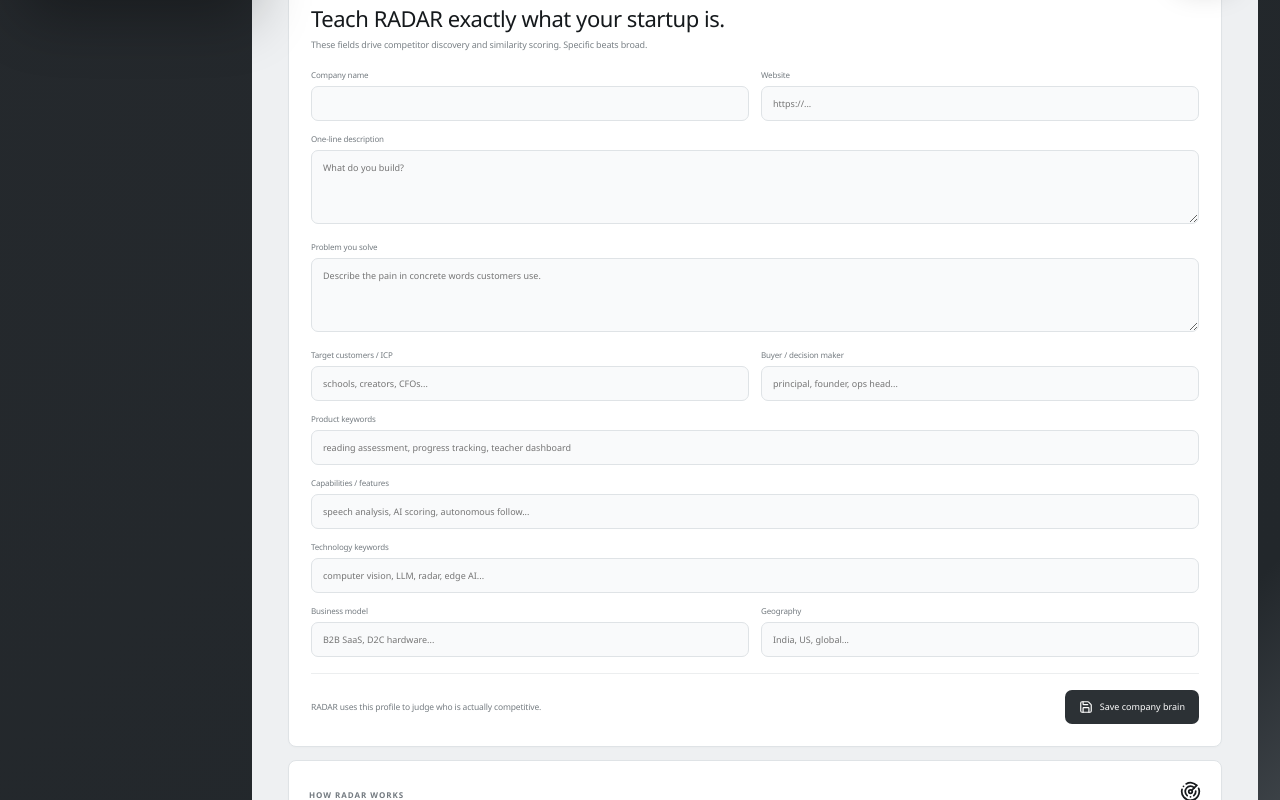
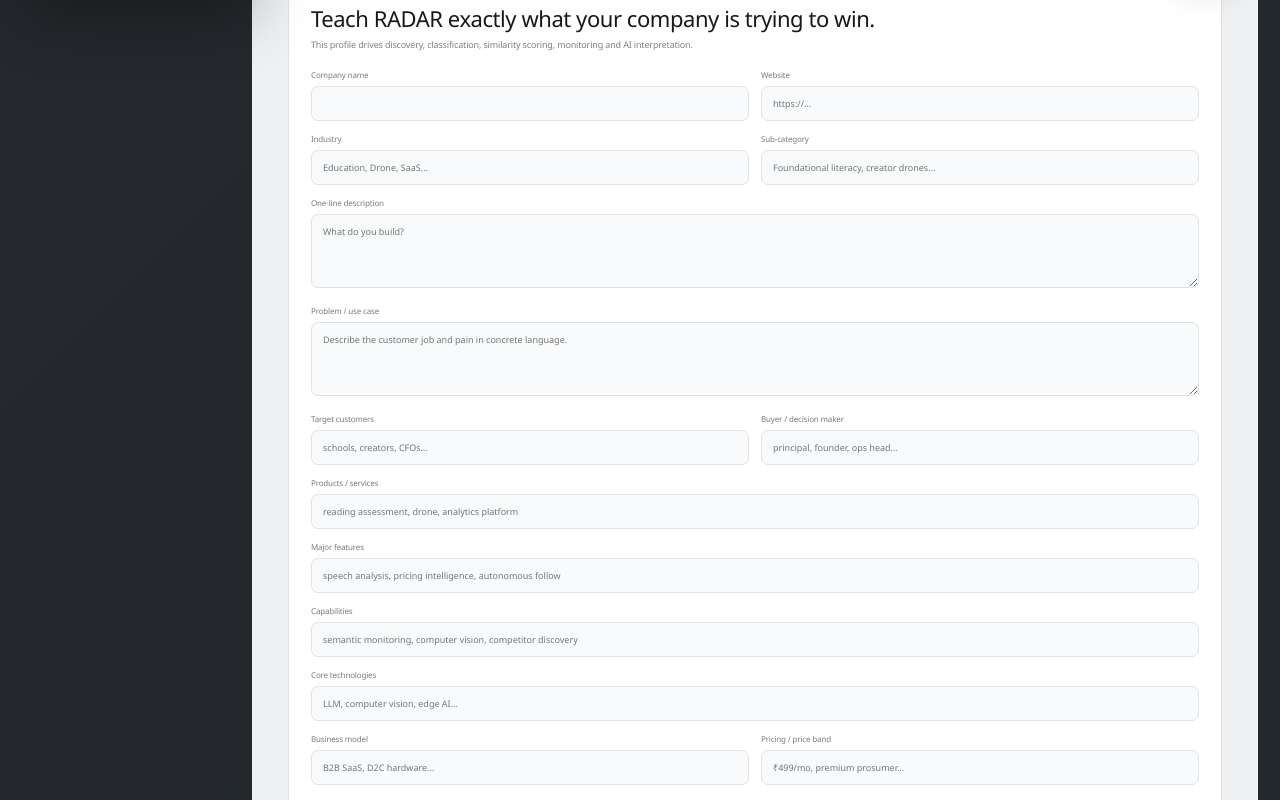
Before and after one commit to abitss/radar_1, a Next.js app: page /settings in a window 1280 px wide. Shown: the part 780-1580 px from the top of the page. Built offline with nearby package versions, Linux system fonts and the light colour scheme; no server answers.

Commit message:
feat: align Company Brain form to product blueprint

```diff
--- a/components/startup-profile-form.tsx
+++ b/components/startup-profile-form.tsx
@@ -7,17 +7,23 @@ type Workspace = {
   name: string;
   website?: string;
   description?: string;
+  industry?: string;
+  sub_category?: string;
   problem_statement?: string;
   target_customers?: string;
   buyer?: string;
   product_keywords?: string[];
   capability_keywords?: string[];
   technology_keywords?: string[];
+  major_features?: string[];
   geography?: string;
   business_model?: string;
+  pricing_context?: string;
+  positioning?: string;
+  public_team_facts?: string;
 };
 
-const empty: Workspace = { name: "Your Company", product_keywords: [], capability_keywords: [], technology_keywords: [] };
+const empty: Workspace = { name: "Your Company", product_keywords: [], capability_keywords: [], technology_keywords: [], major_features: [] };
 
 export function StartupProfileForm() {
   const [form, setForm] = useState<Workspace>(empty);
@@ -32,10 +38,7 @@ export function StartupProfileForm() {
     });
   }, []);
 
-  function set<K extends keyof Workspace>(key: K, value: Workspace[K]) {
-    setForm(prev => ({ ...prev, [key]: value }));
-  }
-
+  function set<K extends keyof Workspace>(key: K, value: Workspace[K]) { setForm(prev => ({ ...prev, [key]: value })); }
   function csv(value?: string[]) { return (value || []).join(", "); }
   function split(value: string) { return value.split(",").map(v=>v.trim()).filter(Boolean); }
 
@@ -43,27 +46,33 @@ export function StartupProfileForm() {
     e.preventDefault();
     setSaving(true); setMessage("Saving company brain...");
     const res = await fetch("/api/radar/workspace", { method:"PATCH", headers:{"Content-Type":"application/json"}, body:JSON.stringify(form) });
-    setMessage(res.ok ? "Saved. New scans will use this company profile." : "Could not save profile.");
+    setMessage(res.ok ? "Saved. Discovery, scoring and briefings will use this Company Brain." : "Could not save profile.");
     setSaving(false);
   }
 
   if (loading) return <div className="panel founder-panel">Loading startup profile...</div>;
 
   return <form className="panel startup-profile-form" onSubmit={save}>
-    <div className="startup-profile-head"><div><span>COMPANY BRAIN</span><h2>Teach RADAR exactly what your startup is.</h2><p>These fields drive competitor discovery and similarity scoring. Specific beats broad.</p></div><ShieldCheck size={22}/></div>
+    <div className="startup-profile-head"><div><span>COMPANY BRAIN</span><h2>Teach RADAR exactly what your company is trying to win.</h2><p>This profile drives discovery, classification, similarity scoring, monitoring and AI interpretation.</p></div><ShieldCheck size={22}/></div>
     <div className="startup-form-grid">
       <label><span>Company name</span><input value={form.name || ""} onChange={e=>set("name",e.target.value)} /></label>
       <label><span>Website</span><input value={form.website || ""} onChange={e=>set("website",e.target.value)} placeholder="https://..." /></label>
+      <label><span>Industry</span><input value={form.industry || ""} onChange={e=>set("industry",e.target.value)} placeholder="Education, Drone, SaaS..." /></label>
+      <label><span>Sub-category</span><input value={form.sub_category || ""} onChange={e=>set("sub_category",e.target.value)} placeholder="Foundational literacy, creator drones..." /></label>
       <label className="wide"><span>One-line description</span><textarea value={form.description || ""} onChange={e=>set("description",e.target.value)} placeholder="What do you build?" /></label>
-      <label className="wide"><span>Problem you solve</span><textarea value={form.problem_statement || ""} onChange={e=>set("problem_statement",e.target.value)} placeholder="Describe the pain in concrete words customers use." /></label>
-      <label><span>Target customers / ICP</span><input value={form.target_customers || ""} onChange={e=>set("target_customers",e.target.value)} placeholder="schools, creators, CFOs..." /></label>
+      <label className="wide"><span>Problem / use case</span><textarea value={form.problem_statement || ""} onChange={e=>set("problem_statement",e.target.value)} placeholder="Describe the customer job and pain in concrete language." /></label>
+      <label><span>Target customers</span><input value={form.target_customers || ""} onChange={e=>set("target_customers",e.target.value)} placeholder="schools, creators, CFOs..." /></label>
       <label><span>Buyer / decision maker</span><input value={form.buyer || ""} onChange={e=>set("buyer",e.target.value)} placeholder="principal, founder, ops head..." /></label>
-      <label className="wide"><span>Product keywords</span><input value={csv(form.product_keywords)} onChange={e=>set("product_keywords",split(e.target.value))} placeholder="reading assessment, progress tracking, teacher dashboard" /></label>
-      <label className="wide"><span>Capabilities / features</span><input value={csv(form.capability_keywords)} onChange={e=>set("capability_keywords",split(e.target.value))} placeholder="speech analysis, AI scoring, autonomous follow..." /></label>
-      <label className="wide"><span>Technology keywords</span><input value={csv(form.technology_keywords)} onChange={e=>set("technology_keywords",split(e.target.value))} placeholder="computer vision, LLM, radar, edge AI..." /></label>
+      <label className="wide"><span>Products / services</span><input value={csv(form.product_keywords)} onChange={e=>set("product_keywords",split(e.target.value))} placeholder="reading assessment, drone, analytics platform" /></label>
+      <label className="wide"><span>Major features</span><input value={csv(form.major_features)} onChange={e=>set("major_features",split(e.target.value))} placeholder="speech analysis, pricing intelligence, autonomous follow" /></label>
+      <label className="wide"><span>Capabilities</span><input value={csv(form.capability_keywords)} onChange={e=>set("capability_keywords",split(e.target.value))} placeholder="semantic monitoring, computer vision, competitor discovery" /></label>
+      <label className="wide"><span>Core technologies</span><input value={csv(form.technology_keywords)} onChange={e=>set("technology_keywords",split(e.target.value))} placeholder="LLM, computer vision, edge AI..." /></label>
       <label><span>Business model</span><input value={form.business_model || ""} onChange={e=>set("business_model",e.target.value)} placeholder="B2B SaaS, D2C hardware..." /></label>
+      <label><span>Pricing / price band</span><input value={form.pricing_context || ""} onChange={e=>set("pricing_context",e.target.value)} placeholder="₹499/mo, premium prosumer..." /></label>
       <label><span>Geography</span><input value={form.geography || ""} onChange={e=>set("geography",e.target.value)} placeholder="India, US, global..." /></label>
+      <label className="wide"><span>Positioning & messaging</span><textarea value={form.positioning || ""} onChange={e=>set("positioning",e.target.value)} placeholder="How should customers understand you?" /></label>
+      <label className="wide"><span>Relevant public team/company facts</span><textarea value={form.public_team_facts || ""} onChange={e=>set("public_team_facts",e.target.value)} placeholder="Public facts that matter to competitive interpretation." /></label>
     </div>
-    <div className="startup-profile-actions"><span>{message || "RADAR uses this profile to judge who is actually competitive."}</span><button type="submit" disabled={saving}><Save size={14}/>{saving ? "Saving..." : "Save company brain"}</button></div>
+    <div className="startup-profile-actions"><span>{message || "Keep this precise. Specific context improves discovery quality and reduces noise."}</span><button type="submit" disabled={saving}><Save size={14}/>{saving ? "Saving..." : "Save company brain"}</button></div>
   </form>;
 }
```
